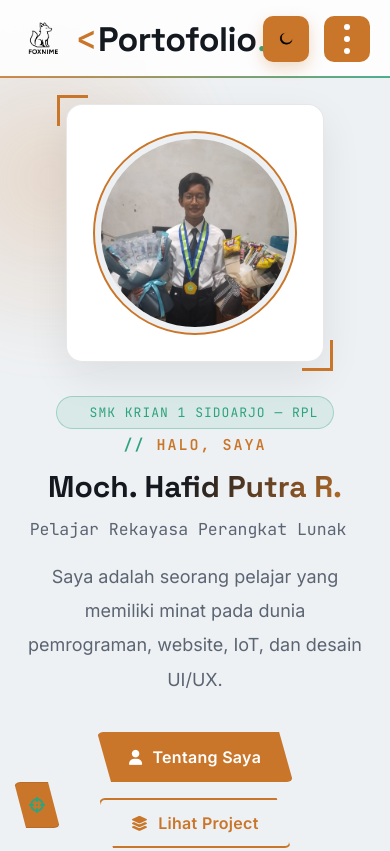
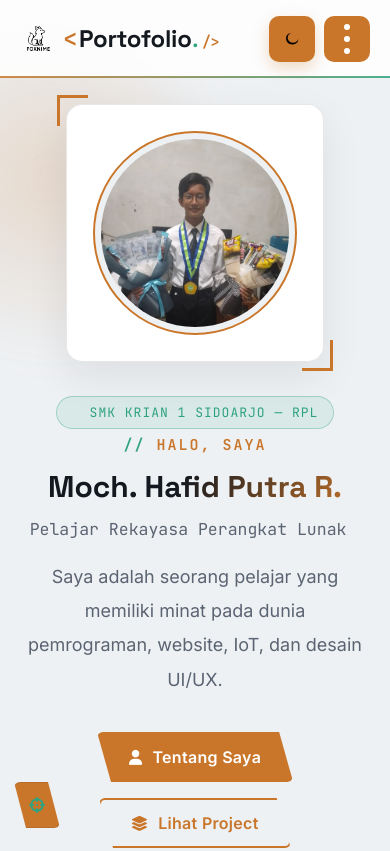
Before and after one commit to Hafidcuy/Portofolio, a website: page public/index.html in a window 390 px wide. Shown: the top 851 px of the page. Drawn offline with Linux system fonts and the light colour scheme; no server answers.

Commit message:
fix: lightbox kebuka saat klik tengah thumbnail (overlay) + logo navbar muat di HP 375px

```diff
--- a/public/fitur.js
+++ b/public/fitur.js
@@ -141,7 +141,10 @@
         document.addEventListener("keydown", function (e) { if (e.key === "Escape" && !lightbox.hidden) closeLightbox(); });
     }
     document.addEventListener("click", function (e) {
-        var thumb = e.target.closest ? e.target.closest(".project-thumb img") : null;
+        /* Klik bisa mengenai lapisan overlay ::after pada .project-thumb
+           (target-nya div, bukan img) — tangani wadahnya sekalian. */
+        var thumbBox = e.target.closest ? e.target.closest(".project-thumb") : null;
+        var thumb = thumbBox ? thumbBox.querySelector("img") : null;
         if (thumb) {
             var card = thumb.closest(".project-card");
             var title = card ? (card.querySelector("h3") || {}).textContent : "";
--- a/public/tampilan.css
+++ b/public/tampilan.css
@@ -2527,3 +2527,13 @@ button.btn-outline{ font-family:'Inter',sans-serif; cursor:pointer; }
     .reveal{ opacity:1 !important; transform:none !important; }
     a{ color:#14181F; text-decoration:none; }
 }
+
+/* Perapian logo navbar di HP 361–480px (sebelumnya teks logo
+   tertutup tombol tema/menu di lebar umum seperti 375px) */
+@media (max-width:480px){
+    .logo{ gap:7px; }
+    .logo img{ height:36px; }
+    .logo h2{ font-size:24px; letter-spacing:-.3px; }
+    .logo h2::after{ font-size:15px; margin-left:3px; }
+    .nav-action{ gap:9px; }
+}
```
